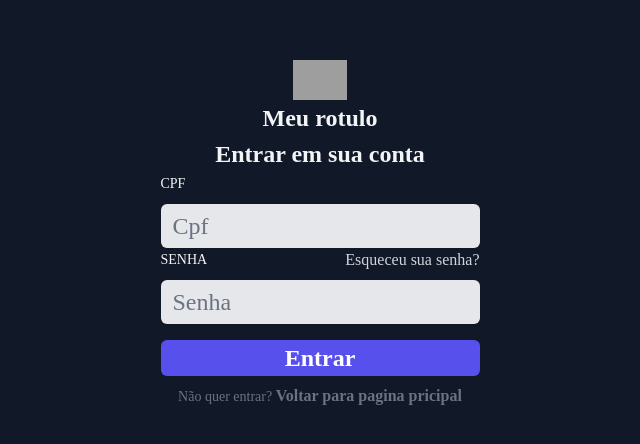
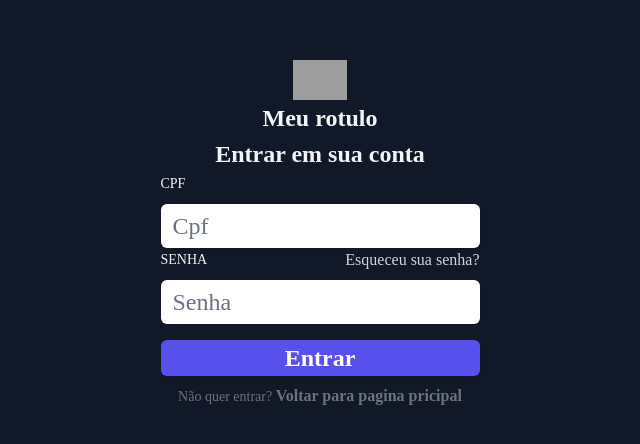
Before and after one commit to mateusdata/my-rotulo, a React (Create React App) app: page /login in a window 1280 px wide. Shown: the part 166-610 px from the top of the page, without its empty margins (320-960 px from the left). Built offline with nearby package versions, Linux system fonts and the light colour scheme; grey boxes are pictures that could not be loaded.

Commit message:
Add: new routes

```diff
--- a/src/components/dashboard/registerProducts.jsx
+++ b/src/components/dashboard/registerProducts.jsx
@@ -222,7 +222,7 @@ export default function RegisterProducts() {
           disabled={inputDisable}
           onClick={cadastrarAlimento}
           type="submit"
-          className="rounded-md bg-indigo-600 px-3 py-2 text-sm font-semibold text-white shadow-sm hover:bg-indigo-500 focus-visible:outline focus-visible:outline-2 focus-visible:outline-offset-2 focus-visible:outline-indigo-600"
+          className="rounded-md bg-indigo-600 px-3 py-2 text-lg font-semibold text-white shadow-sm hover:bg-indigo-500 focus-visible:outline focus-visible:outline-2 focus-visible:outline-offset-2 focus-visible:outline-indigo-600"
 
         >
           Salvar
--- a/src/pages/login/loginPage.jsx
+++ b/src/pages/login/loginPage.jsx
@@ -57,7 +57,7 @@ export default function LoginPage() {
                     type="text"
                     autoComplete="email"
                     required
-                    className="block w-full  bg-gray-200 text-2xl rounded-md border-0 py-1.5 text-gray-100 shadow-sm ring-1 ring-inset ring-gray-300 placeholder:text-gray-400 focus:ring-2 focus:ring-inset focus:ring-indigo-600 sm:text-sm sm:leading-6"
+                    className="block w-full  bg-gray-950 text-2xl rounded-md border-0 py-1.5 text-gray-900 shadow-sm ring-1 ring-inset ring-gray-300 placeholder:text-gray-400 focus:ring-2 focus:ring-inset focus:ring-indigo-600 sm:text-sm sm:leading-6"
                   />
                 </div>
               </div>
@@ -80,7 +80,7 @@ export default function LoginPage() {
                     type="password"
                     autoComplete="current-password"
                     required
-                    className="block w-full  bg-gray-200 text-2xl rounded-md border-0 py-1.5 text-gray-100 shadow-sm ring-1 ring-inset ring-gray-300 placeholder:text-gray-400 focus:ring-2 focus:ring-inset focus:ring-indigo-600 sm:text-sm sm:leading-6"
+                    className="block w-full  bg-gray-950 text-2xl rounded-md border-0 py-1.5 text-gray-900 shadow-sm ring-1 ring-inset ring-gray-300 placeholder:text-gray-400 focus:ring-2 focus:ring-inset focus:ring-indigo-600 sm:text-sm sm:leading-6"
                   />
                 </div>
               </div>
```
